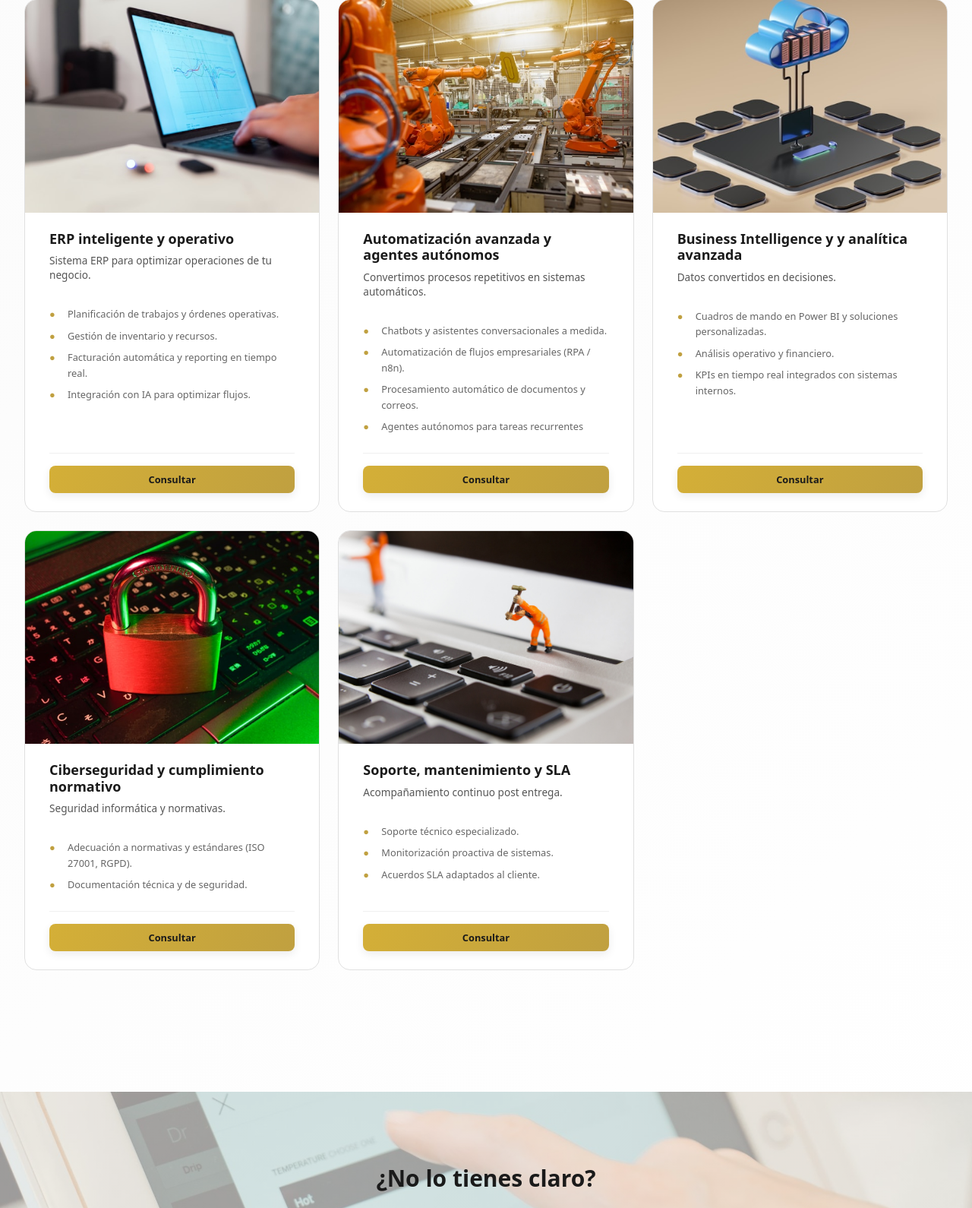
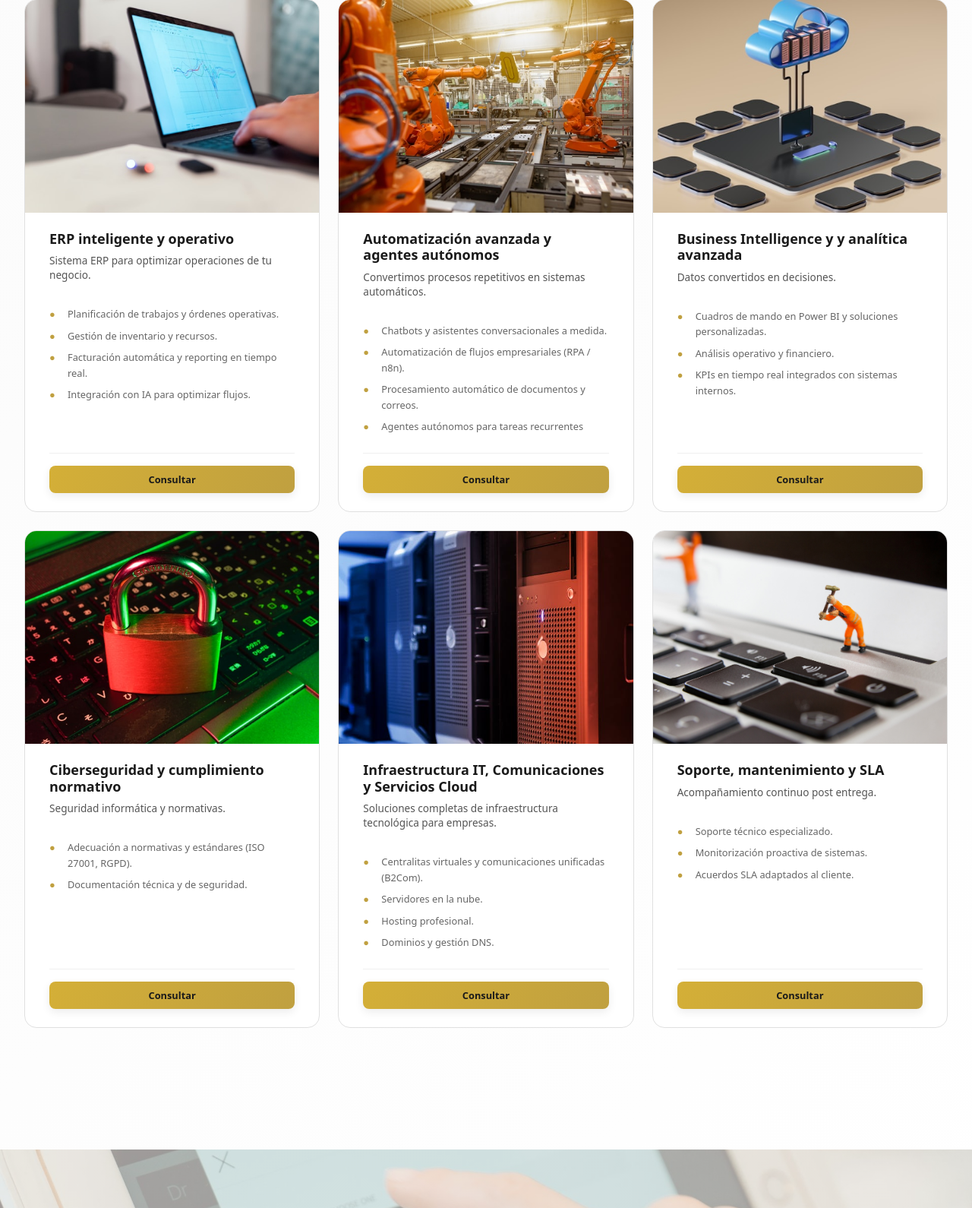
Before and after one commit to albertoperea003/utrebytes-web, a Laravel app: page /caracteristicas in a window 1280 px wide. Shown: the part 1204-2794 px from the top of the page at 76% size. Run offline with Laravel 12, Linux system fonts and the light colour scheme; style sheets or scripts are compiled from the project's sources; some web fonts are replaced.

Commit message:
nuevo servicio

```diff
--- a/resources/views/layouts/app.blade.php
+++ b/resources/views/layouts/app.blade.php
@@ -143,6 +143,19 @@
                                 </div>
                             </a>
                         </li>
+                        <li>
+                            <a href="{{ route('caracteristicas') }}" class="navbar__dropdown-item">
+                                <div class="navbar__dropdown-content">
+                                    <div>
+                                        <span class="navbar__dropdown-title">Infraestructura IT, Comunicaciones y Cloud</span>
+                                        <span class="navbar__dropdown-desc">Soluciones completas de infraestructura tecnológica</span>
+                                    </div>
+                                    <svg class="navbar__dropdown-icon" viewBox="0 0 24 24" fill="none" stroke="currentColor" stroke-width="2">
+                                        <path d="M22 16.92v3a2 2 0 0 1-2.18 2 19.79 19.79 0 0 1-8.63-3.07 19.5 19.5 0 0 1-6-6 19.79 19.79 0 0 1-3.07-8.67A2 2 0 0 1 4.11 2h3a2 2 0 0 1 2 1.72 12.84 12.84 0 0 0 .7 2.81 2 2 0 0 1-.45 2.11L8.09 9.91a16 16 0 0 0 6 6l1.27-1.27a2 2 0 0 1 2.11-.45 12.84 12.84 0 0 0 2.81.7A2 2 0 0 1 22 16.92z"></path>
+                                    </svg>
+                                </div>
+                            </a>
+                        </li>
                     </ul>
                 </li>
                 <li><a class="navbar__link" href="{{ route('recursos') }}">Recursos</a></li>
--- a/resources/views/pages/caracteristicas.blade.php
+++ b/resources/views/pages/caracteristicas.blade.php
@@ -164,8 +164,28 @@
                         </div>
                     </div>
                 </div>
-
                 <!-- Feature 8 -->
+                <div class="characteristic-card">
+                    <div class="characteristic-card__image">
+                        <img src="{{ asset('images/servicios/servicio_8.jpg') }}" alt="Formación y Captación de Talento (CUCO)" loading="lazy">
+                    </div>
+                    <div class="characteristic-card__content">
+                        <h3>Infraestructura IT, Comunicaciones y Servicios Cloud</h3>
+                        <p class="characteristic-card__description">
+                            Soluciones completas de infraestructura tecnológica para empresas.
+                        </p>
+                        <ul class="characteristic-card__details">
+                            <li>Centralitas virtuales y comunicaciones unificadas (B2Com).</li>
+                            <li>Servidores en la nube.</li>
+                            <li>Hosting profesional.</li>
+                            <li>Dominios y gestión DNS.</li>
+                        </ul>
+                        <div class="characteristic-card__actions">
+                            <a href="{{ route('contacto') }}" class="btn-primary">Consultar</a>
+                        </div>
+                    </div>
+                </div>
+                <!-- Feature 9 -->
                 <div class="characteristic-card">
                     <div class="characteristic-card__image">
                         <img src="{{ asset('images/servicios/servicio_9.jpg') }}" alt="Formación y Captación de Talento (CUCO)" loading="lazy">
```
Also changed, not shown: resources/views/welcome.blade.php (+12 -6 lines), public/images/servicios/servicio_8.jpg (added).
